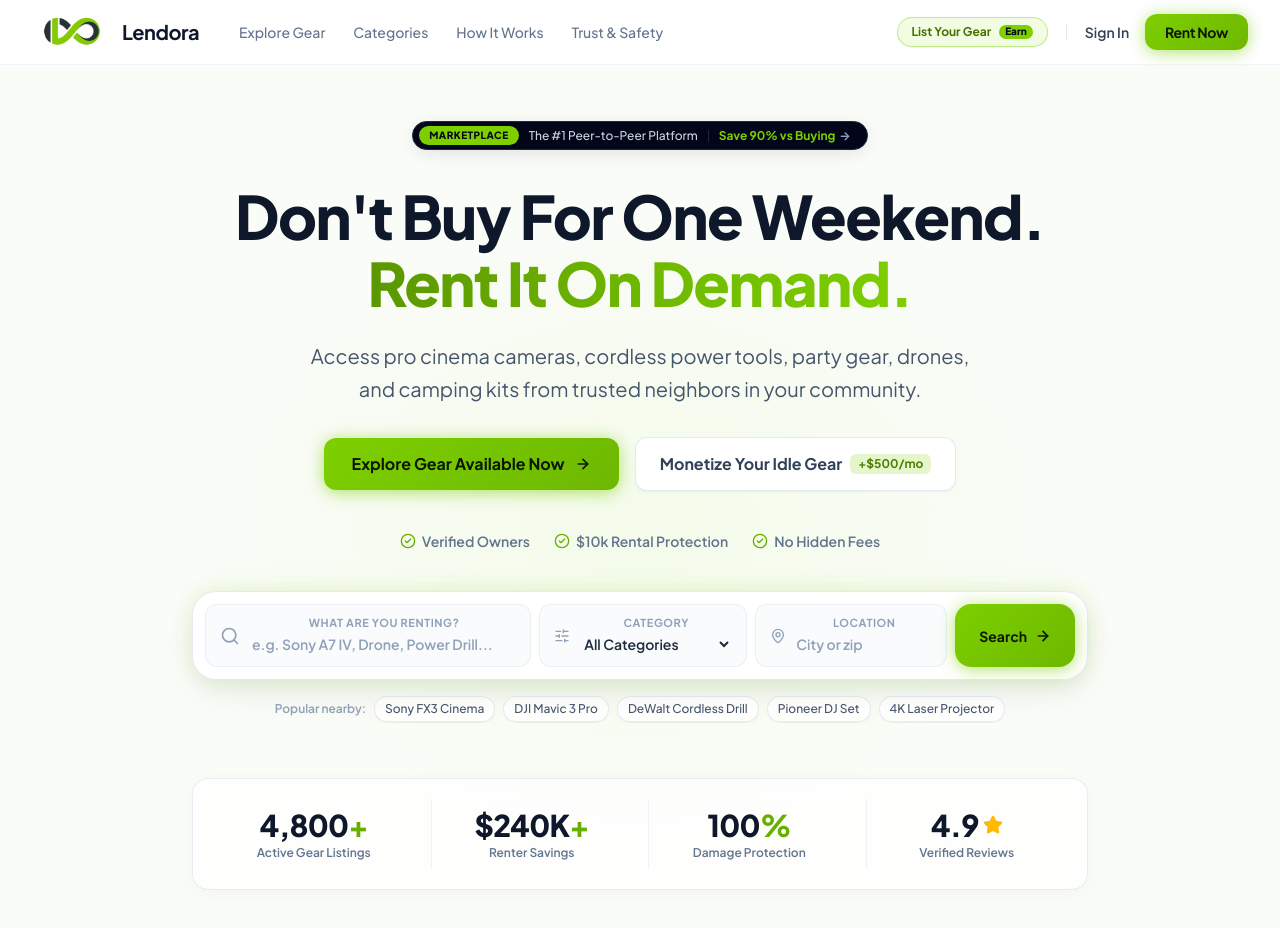
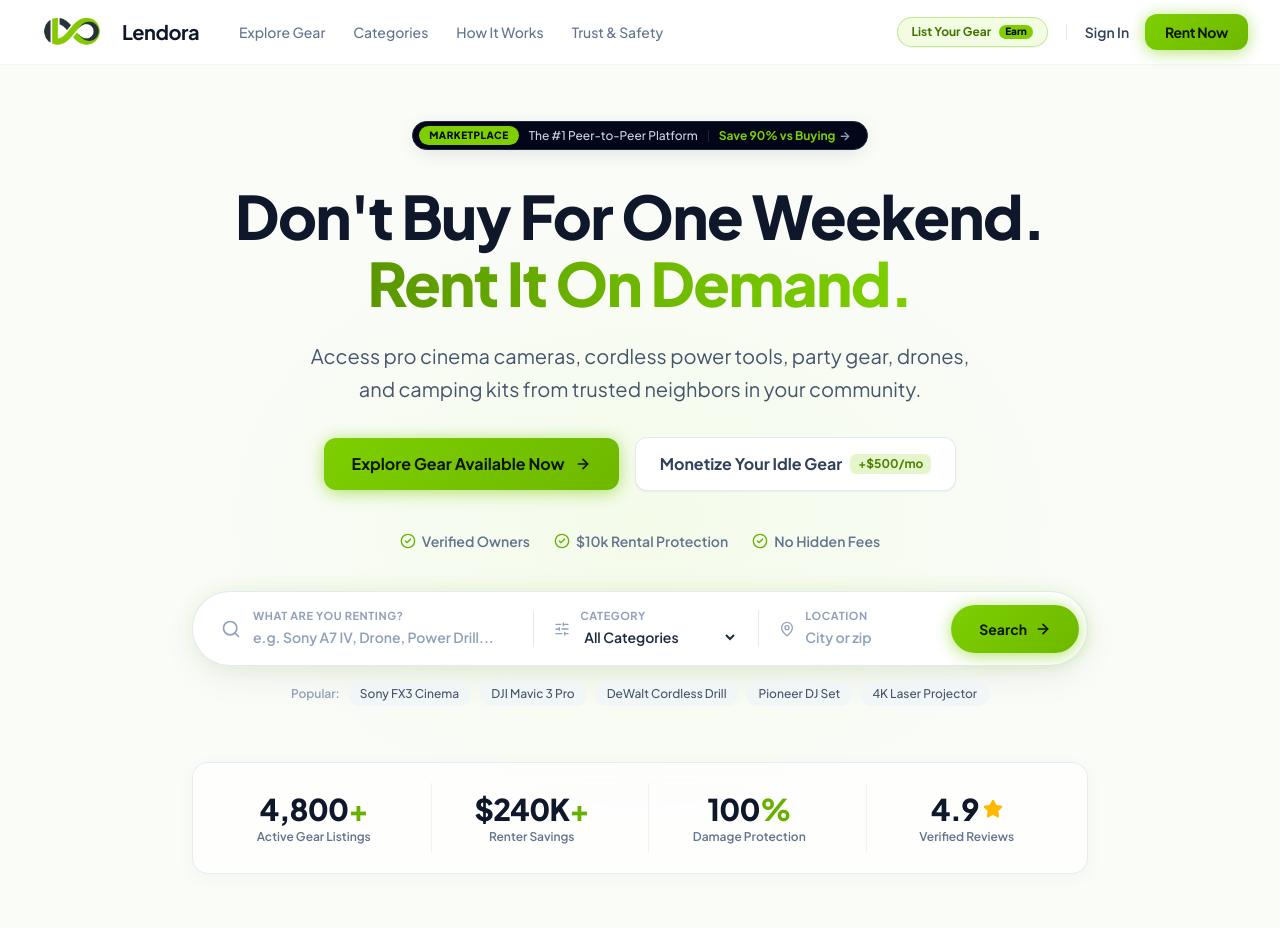
Before and after one commit to Zabedfolio/Lendora, a React (Vite) app: page / in a window 1280 px wide. Shown: the top 928 px of the page. Built offline with nearby package versions, Linux system fonts and the light colour scheme.

Commit message:
style(search): replace clunky nested input box borders with seamless unified pill and subtle dividers

```diff
--- a/src/components/landing/RentalSearchBar.jsx
+++ b/src/components/landing/RentalSearchBar.jsx
@@ -1,11 +1,10 @@
 import { useState } from 'react'
-import { Search, MapPin, Calendar, SlidersHorizontal, ArrowRight } from 'lucide-react'
+import { Search, MapPin, SlidersHorizontal, ArrowRight } from 'lucide-react'
 
 export default function RentalSearchBar() {
   const [keyword, setKeyword] = useState('')
   const [category, setCategory] = useState('')
   const [location, setLocation] = useState('')
-  const [dateRange, setDateRange] = useState('')
 
   const categories = [
     'All Categories',
@@ -32,20 +31,20 @@ export default function RentalSearchBar() {
     if (keyword) params.append('q', keyword)
     if (category && category !== 'All Categories') params.append('category', category)
     if (location) params.append('location', location)
-    // In a live app, this would route to /items?${params.toString()}
-    alert(`Searching for: ${keyword || 'Any gear'} in ${location || 'any location'}`)
+    window.location.href = `/items?${params.toString()}`
   }
 
   return (
     <div className="w-full max-w-4xl mx-auto">
-      {/* Search Container with Glassmorphism & Lime Glow Spread */}
-      <div className="bg-white/90 backdrop-blur-2xl p-2.5 sm:p-3 rounded-2xl sm:rounded-3xl border border-slate-200/90 shadow-[0_15px_35px_-5px_rgba(15,23,42,0.08),0_0_25px_rgba(125,207,0,0.18)]">
-        <form onSubmit={handleSearch} className="flex flex-col md:flex-row items-stretch gap-2">
-          {/* Keyword Search */}
-          <div className="flex-1 flex items-center gap-3 px-3.5 py-2.5 rounded-xl bg-slate-50/80 hover:bg-slate-50 border border-slate-200/60 focus-within:border-[#7DCF00] focus-within:ring-2 focus-within:ring-[#7DCF00]/20 transition-all">
-            <Search className="w-5 h-5 text-slate-400 shrink-0" />
-            <div className="w-full">
-              <label htmlFor="search-gear" className="block text-[11px] font-bold uppercase tracking-wider text-slate-400">
+      {/* Seamless Unified Search Bar — No Cluttered Nested Borders */}
+      <div className="bg-white rounded-2xl md:rounded-full border border-slate-200/90 shadow-[0_12px_40px_-6px_rgba(15,23,42,0.08),0_0_20px_rgba(125,207,0,0.12)] p-2 md:p-2 md:pl-7">
+        <form onSubmit={handleSearch} className="flex flex-col md:flex-row md:items-center gap-2 md:gap-0">
+
+          {/* Segment 1: Keyword Search */}
+          <div className="flex-1 flex items-center gap-3 py-2 px-3 md:px-0 md:pr-4 group">
+            <Search className="w-5 h-5 text-slate-400 group-focus-within:text-[#68B000] shrink-0 transition-colors" />
+            <div className="w-full text-left">
+              <label htmlFor="search-gear" className="block text-[11px] font-bold uppercase tracking-wider text-slate-400 group-focus-within:text-[#558C00] transition-colors">
                 What are you renting?
               </label>
               <input
@@ -59,18 +58,21 @@ export default function RentalSearchBar() {
             </div>
           </div>
 
-          {/* Category Dropdown */}
-          <div className="w-full md:w-52 flex items-center gap-2.5 px-3.5 py-2.5 rounded-xl bg-slate-50/80 hover:bg-slate-50 border border-slate-200/60 focus-within:border-[#7DCF00] focus-within:ring-2 focus-within:ring-[#7DCF00]/20 transition-all">
-            <SlidersHorizontal className="w-4 h-4 text-slate-400 shrink-0" />
-            <div className="w-full">
-              <label htmlFor="search-cat" className="block text-[11px] font-bold uppercase tracking-wider text-slate-400">
+          {/* Clean Vertical Divider (Desktop) */}
+          <div className="hidden md:block h-9 w-px bg-slate-200/90 shrink-0" />
+
+          {/* Segment 2: Category Dropdown */}
+          <div className="w-full md:w-56 flex items-center gap-2.5 py-2 px-3 md:px-5 group cursor-pointer">
+            <SlidersHorizontal className="w-4 h-4 text-slate-400 group-focus-within:text-[#68B000] shrink-0 transition-colors" />
+            <div className="w-full text-left">
+              <label htmlFor="search-cat" className="block text-[11px] font-bold uppercase tracking-wider text-slate-400 group-focus-within:text-[#558C00] transition-colors">
                 Category
               </label>
               <select
                 id="search-cat"
                 value={category}
                 onChange={(e) => setCategory(e.target.value)}
-                className="w-full bg-transparent text-sm font-semibold text-slate-800 focus:outline-none cursor-pointer"
+                className="w-full bg-transparent text-sm font-semibold text-slate-800 focus:outline-none cursor-pointer pr-4"
               >
                 {categories.map((cat, idx) => (
                   <option key={idx} value={cat}>
@@ -81,11 +83,14 @@ export default function RentalSearchBar() {
             </div>
           </div>
 
-          {/* Location */}
-          <div className="w-full md:w-48 flex items-center gap-2.5 px-3.5 py-2.5 rounded-xl bg-slate-50/80 hover:bg-slate-50 border border-slate-200/60 focus-within:border-[#7DCF00] focus-within:ring-2 focus-within:ring-[#7DCF00]/20 transition-all">
-            <MapPin className="w-4 h-4 text-slate-400 shrink-0" />
-            <div className="w-full">
-              <label htmlFor="search-loc" className="block text-[11px] font-bold uppercase tracking-wider text-slate-400">
+          {/* Clean Vertical Divider (Desktop) */}
+          <div className="hidden md:block h-9 w-px bg-slate-200/90 shrink-0" />
+
+          {/* Segment 3: Location */}
+          <div className="w-full md:w-48 flex items-center gap-2.5 py-2 px-3 md:px-5 group">
+            <MapPin className="w-4 h-4 text-slate-400 group-focus-within:text-[#68B000] shrink-0 transition-colors" />
+            <div className="w-full text-left">
+              <label htmlFor="search-loc" className="block text-[11px] font-bold uppercase tracking-wider text-slate-400 group-focus-within:text-[#558C00] transition-colors">
                 Location
               </label>
               <input
@@ -102,7 +107,7 @@ export default function RentalSearchBar() {
           {/* Submit Search Button with lighting glow */}
           <button
             type="submit"
-            className="btn-primary-glow px-6 py-3.5 rounded-xl md:rounded-2xl flex items-center justify-center gap-2 text-sm font-bold shrink-0 cursor-pointer"
+            className="btn-primary-glow w-full md:w-auto px-7 py-3 md:py-3.5 rounded-xl md:rounded-full flex items-center justify-center gap-2 text-sm font-bold text-slate-950 shrink-0 cursor-pointer shadow-md"
           >
             <span>Search</span>
             <ArrowRight className="w-4 h-4 stroke-[2.5]" />
@@ -110,15 +115,15 @@ export default function RentalSearchBar() {
         </form>
       </div>
 
-      {/* Trending Search Tags */}
+      {/* Clean Minimalist Trending Tags */}
       <div className="flex flex-wrap items-center justify-center gap-2 mt-4 text-xs">
-        <span className="font-semibold text-slate-400">Popular nearby:</span>
+        <span className="font-semibold text-slate-400">Popular:</span>
         {trendingTags.map((tag, idx) => (
           <button
             key={idx}
             type="button"
             onClick={() => setKeyword(tag)}
-            className="px-2.5 py-1 rounded-full bg-white/90 hover:bg-[#F2FCE2] text-slate-600 hover:text-[#558C00] border border-slate-200/80 hover:border-[#7DCF00]/40 transition-all duration-200 font-medium cursor-pointer shadow-2xs"
+            className="px-3 py-1 rounded-full bg-slate-100/80 hover:bg-[#F2FCE2] text-slate-600 hover:text-[#457300] transition-colors font-medium cursor-pointer"
           >
             {tag}
           </button>
```
